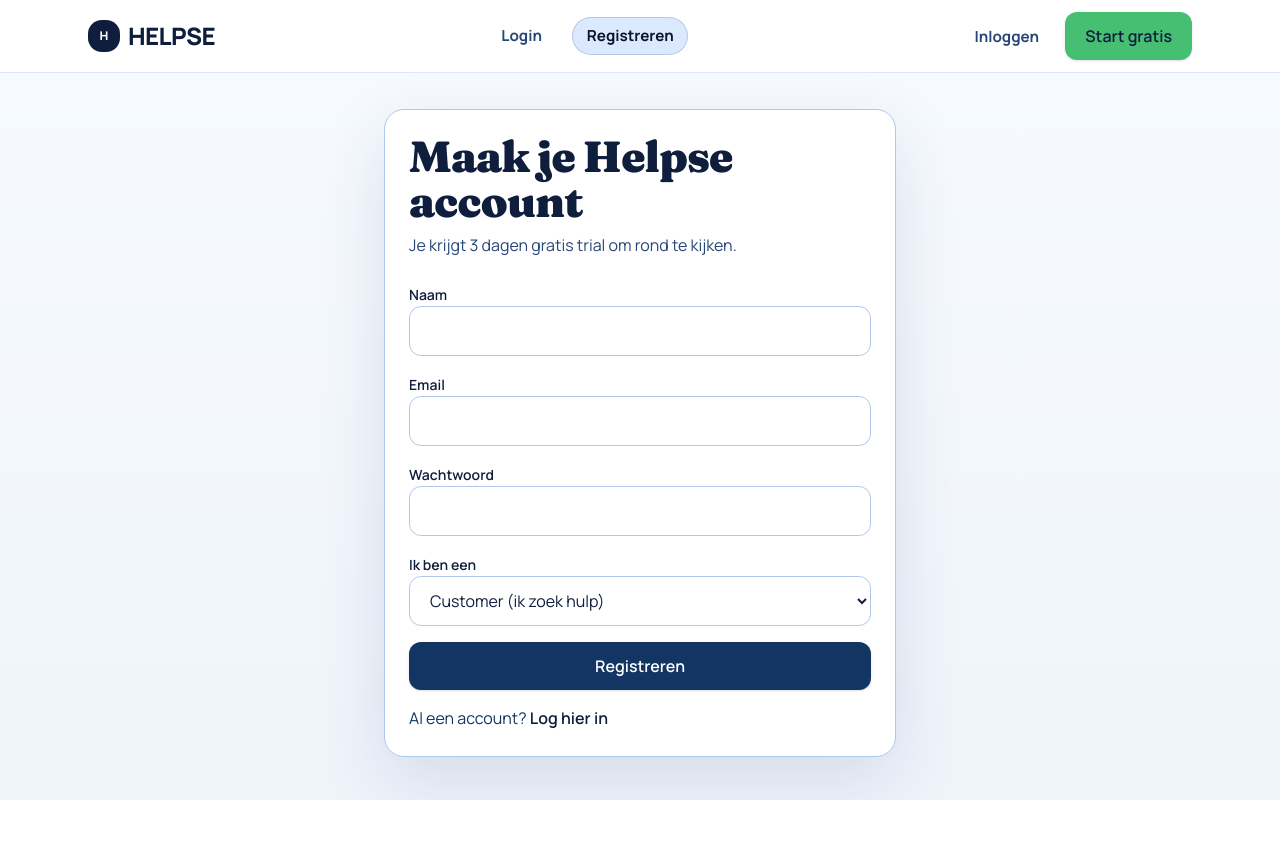
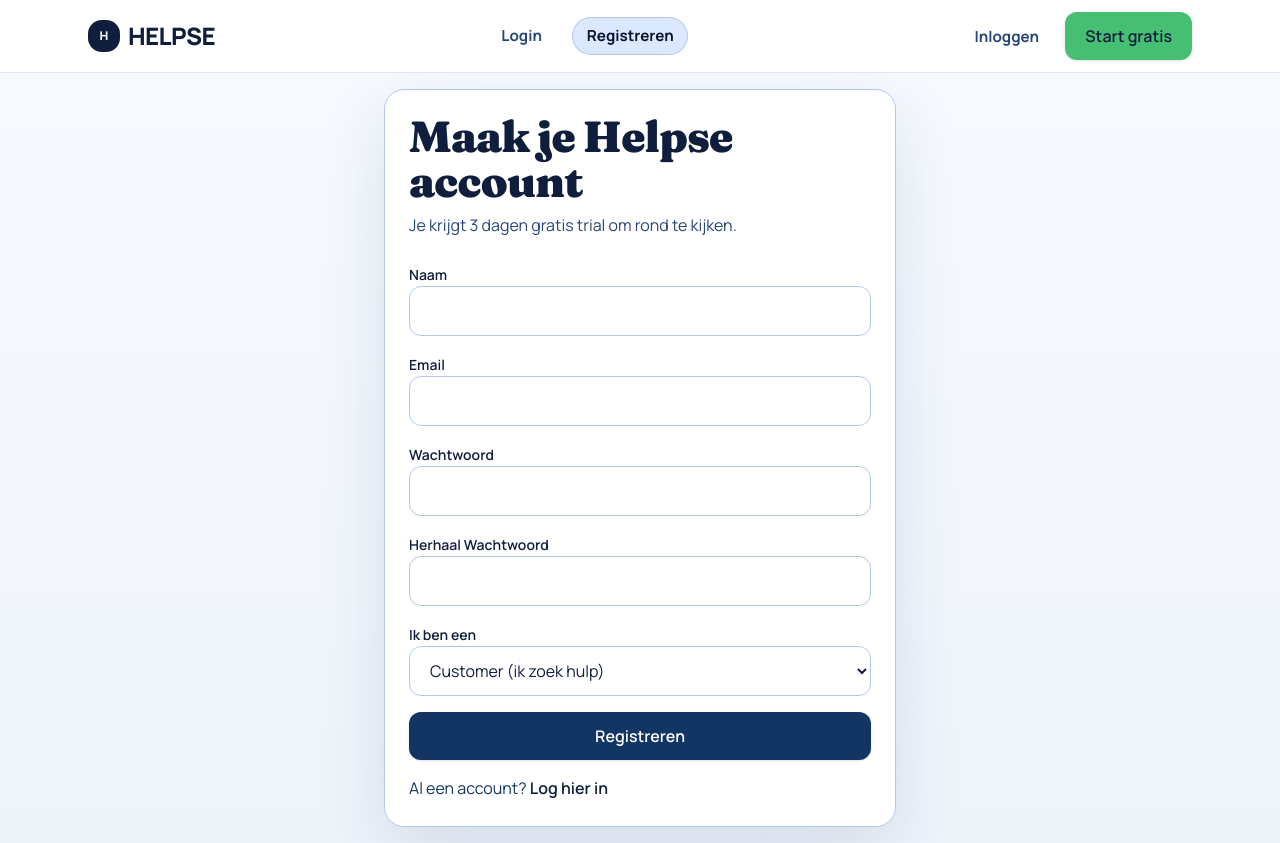
Before and after one commit to DaddySeppe/Helpse, a React (Vite) app in the folder client/: page /register in a window 1280 px wide. Before the commit the page ends 800 px from the top, so only its background shows below. Built offline with nearby package versions, Linux system fonts and the light colour scheme; no server answers.

Commit message:
Update RegisterPage.jsx
Dubbele wachtwoord verificatie en sterretjes bij het label als er een fout is.

```diff
--- a/client/src/pages/RegisterPage.jsx
+++ b/client/src/pages/RegisterPage.jsx
@@ -9,13 +9,9 @@ export default function RegisterPage() {
   const [searchParams] = useSearchParams();
   const requestedRole = searchParams.get("role");
   const initialRole = requestedRole === "STUDENT" ? "STUDENT" : "CUSTOMER";
-  const [form, setForm] = useState({
-    name: "",
-    email: "",
-    password: "",
-    role: initialRole,
-  });
+  const [form, setForm] = useState({name: "", email: "", password: "", confirmPassword: "", role: initialRole });
   const [error, setError] = useState("");
+  const [errorFields, setErrorFields] = useState([]);
   const [loading, setLoading] = useState(false);
   const { register, loading: authLoading, user } = useAuth();
   const navigate = useNavigate();
@@ -24,16 +20,55 @@ export default function RegisterPage() {
     return <Navigate to="/dashboard" replace />;
   }
 
+function showError(message, fields = []) {
+  setError(`*${message}*`);
+  setErrorFields(fields);
+}
+
+function makeLabel(labelText, fieldName) {
+  return (
+    <>
+      {labelText}
+      {errorFields.includes(fieldName) ? (
+        <span className="text-red-600"> *</span>
+      ) : null}
+    </>
+  );
+}
+
+function findErrorFields(message) {
+  const text = message.toLowerCase();
+
+  if (text.includes("email")) {
+    return ["email"];
+  }
+  if (text.includes("wachtwoord")) {
+    return ["password"];
+  }
+  if (text.includes("naam")) {
+    return ["name"];
+  }
+  return [];
+}
+
   async function onSubmit(event) {
     event.preventDefault();
     setError("");
+    setErrorFields([]);
+
+    if (form.password !== form.confirmPassword) {
+      showError("Wachtwoorden komen niet overeen.", ["password", "confirmPassword"]);
+      return;
+    }
+
     setLoading(true);
 
     try {
-      await register(form);
+      await register({name: form.name, email: form.email, password: form.password,role: form.role,});
       navigate("/dashboard", { replace: true });
     } catch (err) {
-      setError(getApiErrorMessage(err, "Registratie mislukt."));
+      const message = getApiErrorMessage(err, "Registratie mislukt.");
+      showError(message, findErrorFields(message));
     } finally {
       setLoading(false);
     }
@@ -47,23 +82,31 @@ export default function RegisterPage() {
 
         <form onSubmit={onSubmit} className="mt-6 space-y-4">
           <Input
-            label="Naam"
+            label={makeLabel("Naam", "name")}
             value={form.name}
             onChange={(event) => setForm((prev) => ({ ...prev, name: event.target.value }))}
             required
           />
           <Input
-            label="Email"
+            label={makeLabel("Email", "email")}
             type="email"
             value={form.email}
             onChange={(event) => setForm((prev) => ({ ...prev, email: event.target.value }))}
             required
           />
           <Input
-            label="Wachtwoord"
+            label={makeLabel("Wachtwoord", "password")}
             type="password"
             value={form.password}
             onChange={(event) => setForm((prev) => ({ ...prev, password: event.target.value }))}
+            required
+            minLength={8}
+          />
+          <Input
+            label={makeLabel("Herhaal Wachtwoord", "confirmPassword")}
+            type="password"
+            value={form.confirmPassword}
+            onChange={(event) => setForm((prev) => ({ ...prev, confirmPassword: event.target.value }))}
             required
             minLength={8}
           />
```
